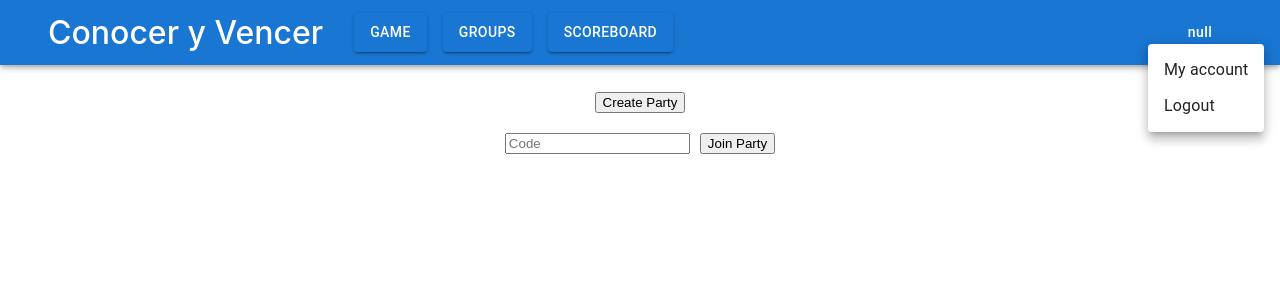
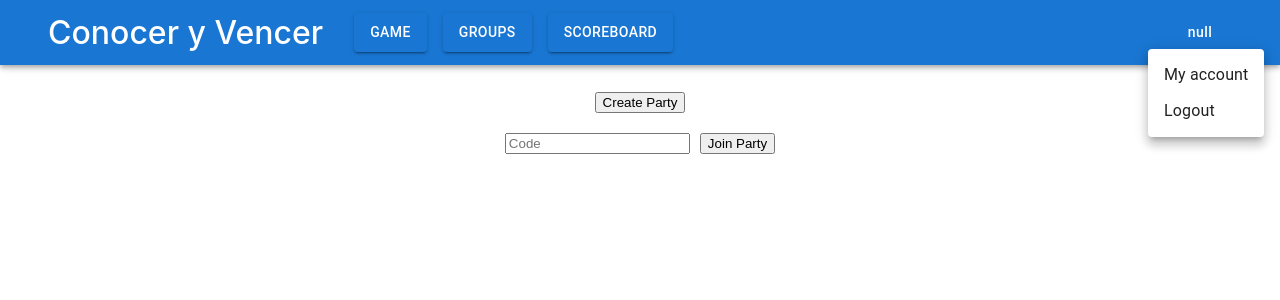
Before and after one commit to Arquisoft/wiq_en2a, a React (Create React App) app in the folder webapp/: page /game/multi-player in a window 1280 px wide. Both pictures are taken after a click on the button "null". Shown: the top 300 px of the page. Built offline with nearby package versions, Linux system fonts and the light colour scheme; no server answers.

Commit message:
Bottom margin for profile dropdown

```diff
--- a/webapp/src/common/Nav.tsx
+++ b/webapp/src/common/Nav.tsx
@@ -94,8 +94,8 @@ const NavBar: React.FC<{}> = () =>
                                     color='inherit'
                                     onClick={handleClick}
                                     aria-controls={open? 'menu' : undefined}
+                                    aria-expanded={open? 'true' : undefined}
                                     aria-haspopup='true'
-                                    aria-expanded={open? 'true' : undefined}
                                     sx={{ textTransform: 'none', padding: '0' }}
                                     >
                                         {user}
@@ -108,6 +108,7 @@ const NavBar: React.FC<{}> = () =>
                                     MenuListProps={{'aria-labelledby':'menu-button'}}
                                     onClose={()=>handleClose()}
                                     anchorEl={anchorEl}
+                                    sx={{ marginTop: '5px' }}
                                     >
                                         <MenuItem onClick={()=> navigate("/profile")}>My account</MenuItem>
                                         <MenuItem onClick={()=> navigate("/")}>Logout</MenuItem>
```
